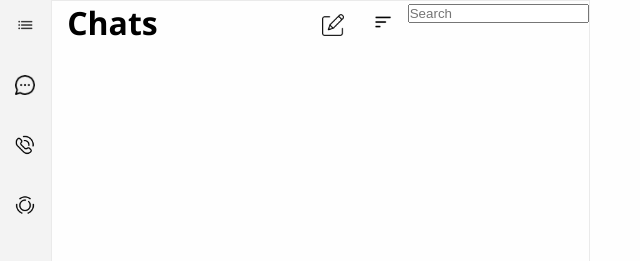
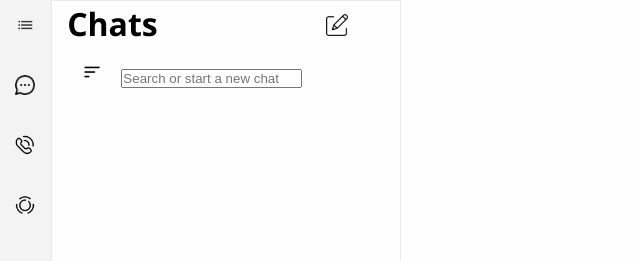
Before and after one commit to DeviL2307/Whatsapp, a plain HTML site: page index.html in a window 1280 px wide. Shown: the whole page, without its empty margins (0-640 px from the left). Drawn offline with nearby package versions, Linux system fonts and the light colour scheme.

Commit message:
dekh dekh

```diff
--- a/index.html
+++ b/index.html
@@ -19,7 +19,7 @@
         <h1>Chats</h1>
         <button id="addbutton"><img src="edit.png" alt="" ></button>
         <button class="khatka"><img src="sort.png" alt="" ></button>
-        <ul><input type="text" placeholder="Search" class="searchBar"> </ul>
+        <ul><input type="text" placeholder="Search or start a new chat" class="searchBar">   </ul>
     </div>
 
 
--- a/style.css
+++ b/style.css
@@ -28,8 +28,9 @@ body{
 .main{
     font-family: "Open Sans", sans-serif;
     padding-left: 15px;
-    display: flex;
+    display: ruby;
     border: solid #eaeaea 0.5px;
+    width: 26vw;
 }
 
 #addbutton{
```
